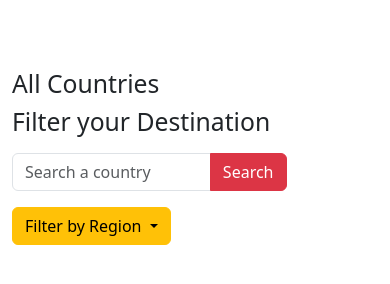
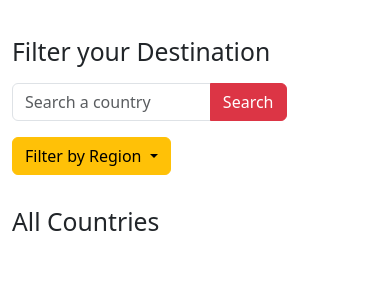
Before and after one commit to mdalmamunit427/rest-contries-api, a plain HTML site: page index.html in a window 390 px wide. Shown: the part 132-416 px from the top of the page. Drawn offline with nearby package versions, Linux system fonts and the light colour scheme; no server answers.

Commit message:
fixing responsive

```diff
--- a/index.html
+++ b/index.html
@@ -18,22 +18,22 @@
     </header>
     <main>
       <section class="container">
-        <div class="row py-5">
-          <div class="col-12 col-md-8">
+        <div class="row py-3">
+          <div class="col-12 col-md-8 order-2 order-md-1">
             <h2 class="my-3">All Countries</h2>
             <!-- all countries here -->
-            <div id="show-all-country" class="row row-cols-1 row-cols-md-3 g-4">
+            <div id="show-all-country" class="row row-cols-1 row-cols-md-2 row-cols-lg-3 g-4">
               <!-- countries div here from js -->
             </div>
           </div>
-          <div class="col-12 col-md-4">
+          <div class="col-12 col-md-4 order-1 order-md-2">
             <h2 class="my-3">Filter your Destination</h2>
             <!-- search -->
             <div class="input-group mb-3 w-75">
                 <input id="input-field" type="text" class="form-control" placeholder="Search a country" aria-label="Username" aria-describedby="basic-addon1">
                 <button onclick="searchCountry()" class="btn btn-danger">Search</button>
               </div>
-            <div class="dropdown">
+            <div class="dropdown mb-3">
                 <button onclick="filterCountry()" id="filterText" class="btn btn-warning dropdown-toggle" type="button" data-bs-toggle="dropdown" aria-expanded="false">
                   Filter by Region
                 </button>
```
